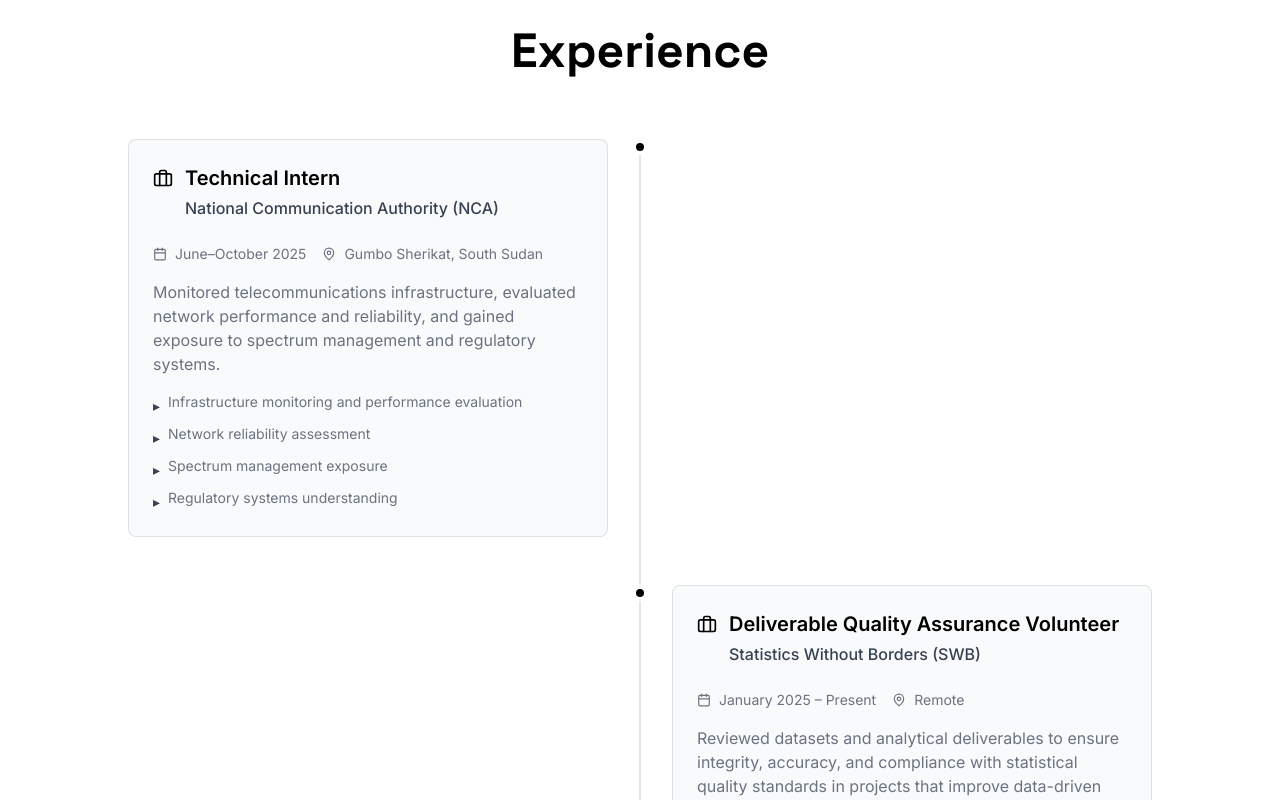
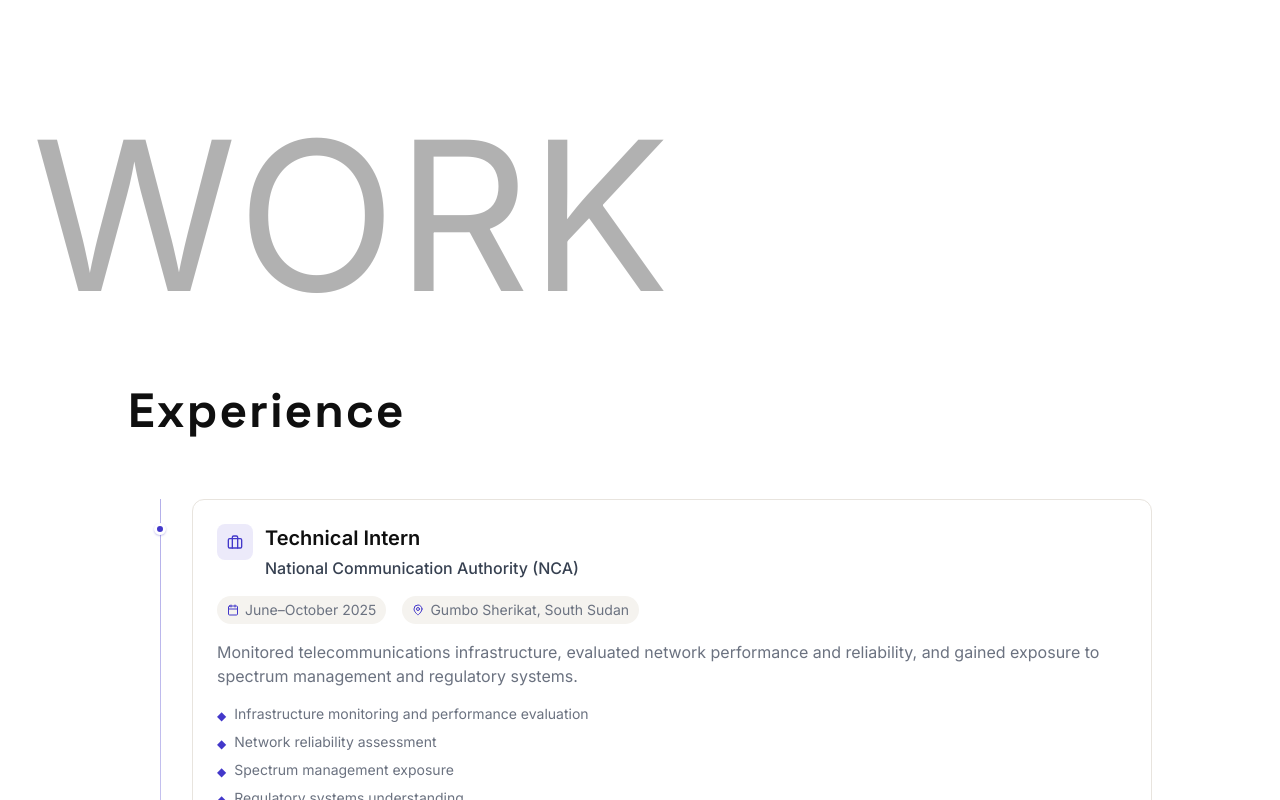
Before and after one commit to puoch1of1/PORTFOLIO-, a React (Vite) app: page / in a window 1280 px wide. Shown: the part 2060-2860 px from the top of the page. Built offline with nearby package versions, Linux system fonts and the light colour scheme.

Commit message:
Refactor Experience section: enhance layout, animations, and styles for improved visual presentation

```diff
--- a/src/sections/Experience.tsx
+++ b/src/sections/Experience.tsx
@@ -12,75 +12,82 @@
   },
 };
 
-const itemVariants = {
-  hidden: { opacity: 0, x: -20 },
-  visible: { opacity: 1, x: 0 },
-};
-
 export default function Experience() {
   return (
-    <section id="experience" className="py-16 sm:py-20 md:py-24 px-4 sm:px-6 lg:px-8 bg-white">
-      <div className="max-w-5xl mx-auto">
-        <motion.h2
+    <section id="experience" className="relative py-20 sm:py-28 md:py-32 px-4 sm:px-6 lg:px-8 bg-white overflow-hidden">
+      {/* Ghost background text */}
+      <div className="ghost-text text-[5rem] sm:text-[9rem] md:text-[13rem] top-6 right-0 sm:-right-4 opacity-30">
+        WORK
+      </div>
+
+      <div className="relative z-10 max-w-5xl mx-auto">
+        <motion.div
           initial={{ opacity: 0, y: 20 }}
           whileInView={{ opacity: 1, y: 0 }}
           viewport={{ once: true }}
-          className="text-3xl sm:text-4xl md:text-5xl font-heading font-bold mb-12 sm:mb-16 text-center"
+          className="mb-12 sm:mb-16"
         >
-          Experience
-        </motion.h2>
+          <div className="section-accent mb-4" />
+          <h2 className="text-3xl sm:text-4xl md:text-5xl font-heading font-bold tracking-wide-heading text-primary-dark">
+            Experience
+          </h2>
+        </motion.div>
 
         <div className="relative">
-          {/* Timeline line - hidden on mobile, visible on desktop */}
-          <div className="hidden md:block absolute left-1/2 top-0 bottom-0 w-0.5 bg-black/10 transform -translate-x-1/2" />
+          {/* Timeline line */}
+          <div className="absolute left-6 md:left-8 top-0 bottom-0 w-px bg-gradient-to-b from-accent/40 via-accent/20 to-transparent" />
 
           <motion.div
             variants={containerVariants}
             initial="hidden"
             whileInView="visible"
             viewport={{ once: true, margin: '-100px' }}
-            className="space-y-12"
+            className="space-y-8 sm:space-y-10"
           >
             {experiences.map((exp, index) => (
               <motion.div
                 key={exp.id}
-                variants={itemVariants}
-                className="relative flex items-start gap-6 md:gap-8"
+                variants={{
+                  hidden: { opacity: 0, x: index % 2 === 0 ? -30 : 30 },
+                  visible: { opacity: 1, x: 0, transition: { duration: 0.6, ease: 'easeOut' } },
+                }}
+                className="relative flex items-start"
               >
                 {/* Timeline dot */}
-                <div className="absolute left-6 md:left-1/2 w-4 h-4 bg-black rounded-full border-4 border-white transform md:-translate-x-1/2 z-10" />
+                <div className="absolute left-6 md:left-8 w-3 h-3 bg-accent rounded-full border-[3px] border-white shadow-sm shadow-accent/30 transform -translate-x-1/2 mt-6 z-10" />
 
                 {/* Content card */}
-                <div
-                  className={`ml-16 md:ml-0 md:w-1/2 ${
-                    index % 2 === 0 ? 'md:mr-auto md:pr-8' : 'md:ml-auto md:pl-8'
-                  }`}
-                >
-                  <div className="bg-gray-50 border border-black/10 rounded-lg p-4 sm:p-6 hover:border-black/30 transition-all duration-300">
+                <div className="ml-14 md:ml-16 flex-1">
+                  <motion.div
+                    className="bg-white border border-warm-200 rounded-xl p-5 sm:p-6 hover:border-accent/25 hover:shadow-lg hover:shadow-accent/5 transition-all duration-500 group"
+                    whileHover={{ x: 4 }}
+                  >
                     <div className="flex items-start gap-3 mb-4">
-                      <Briefcase className="text-black flex-shrink-0 mt-1" size={20} />
+                      <div className="w-9 h-9 rounded-lg bg-accent/10 flex items-center justify-center flex-shrink-0 group-hover:bg-accent/15 transition-colors">
+                        <Briefcase className="text-accent" size={16} />
+                      </div>
                       <div className="flex-1 min-w-0">
-                        <h3 className="text-lg sm:text-xl font-semibold text-black mb-1 break-words">
+                        <h3 className="text-lg sm:text-xl font-semibold text-primary-dark mb-1 break-words">
                           {exp.title}
                         </h3>
-                        <p className="text-gray-700 font-medium mb-2 break-words">
+                        <p className="text-secondary-dark font-medium break-words">
                           {exp.organization}
                         </p>
                       </div>
                     </div>
 
                     <div className="flex flex-wrap items-center gap-3 sm:gap-4 text-xs sm:text-sm text-secondary-gray mb-4">
-                      <div className="flex items-center gap-2">
-                        <Calendar size={14} className="flex-shrink-0" />
-                        <span className="break-words">{exp.period}</span>
+                      <div className="flex items-center gap-1.5 px-2.5 py-1 bg-warm-100 rounded-full">
+                        <Calendar size={12} className="text-accent" />
+                        <span>{exp.period}</span>
                       </div>
-                      <div className="flex items-center gap-2">
-                        <MapPin size={14} className="flex-shrink-0" />
-                        <span className="break-words">{exp.location}</span>
+                      <div className="flex items-center gap-1.5 px-2.5 py-1 bg-warm-100 rounded-full">
+                        <MapPin size={12} className="text-accent" />
+                        <span>{exp.location}</span>
                       </div>
                     </div>
 
-                    <p className="text-sm sm:text-base text-secondary-gray mb-4 leading-relaxed break-words">
+                    <p className="text-sm sm:text-base text-secondary-gray mb-4 leading-relaxed">
                       {exp.description}
                     </p>
 
@@ -91,13 +98,13 @@
                             key={idx}
                             className="text-sm text-secondary-gray flex items-start gap-2"
                           >
-                            <span className="text-gray-700 mt-1">▸</span>
+                            <span className="text-accent mt-1 text-xs">◆</span>
                             <span>{highlight}</span>
                           </li>
                         ))}
                       </ul>
                     )}
-                  </div>
+                  </motion.div>
                 </div>
               </motion.div>
             ))}
```
